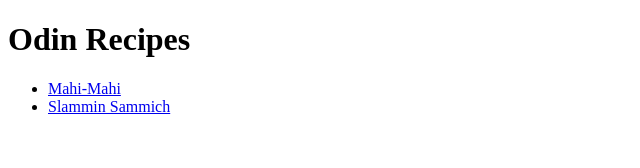
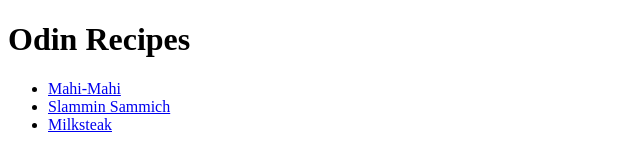
Before and after one commit to donkle-berg/odin-recipes, a plain HTML site: page index.html in a window 1280 px wide. Shown: the full height of the page, 0-640 px from the left. Drawn offline with Linux system fonts and the light colour scheme.

Commit message:
Add milksteak file to index

```diff
--- a/index.html
+++ b/index.html
@@ -11,6 +11,7 @@
     <ul>
         <li><a href="recipes/mahi-mahi.html">Mahi-Mahi</a></li>
         <li><a href="recipes/slammin-sammich.html">Slammin Sammich</a></li>
+        <li><a href="recipes/milksteak.html">Milksteak</a></li>
     </ul>
 </body>
 </html>
```
